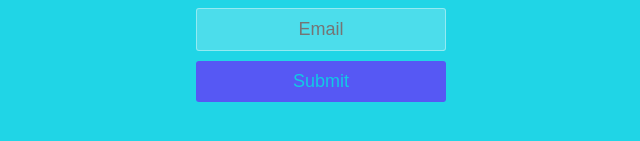
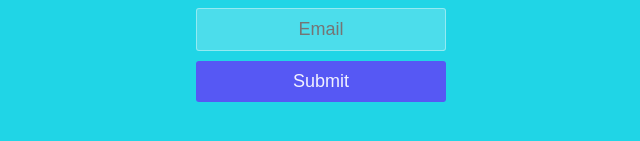
Before and after one commit to johncanero/hello-flname-complex-state, a React (Create React App) app: page / in a window 1280 px wide. Shown: the part 369-510 px from the top of the page, without its empty margins (319-959 px from the left). Built offline with nearby package versions, Linux system fonts and the light colour scheme.

Commit message:
Modify Color Paragraph Tag

```diff
--- a/src/App.css
+++ b/src/App.css
@@ -50,7 +50,7 @@ button {
   background-color: #7c02ff97;
   border: 0;
   padding: 10px 15px;
-  color: #0cd2e4ea;
+  color: #ffffffea;
   border-radius: 3px;
   width: 250px;
   font-size: 18px;
```
